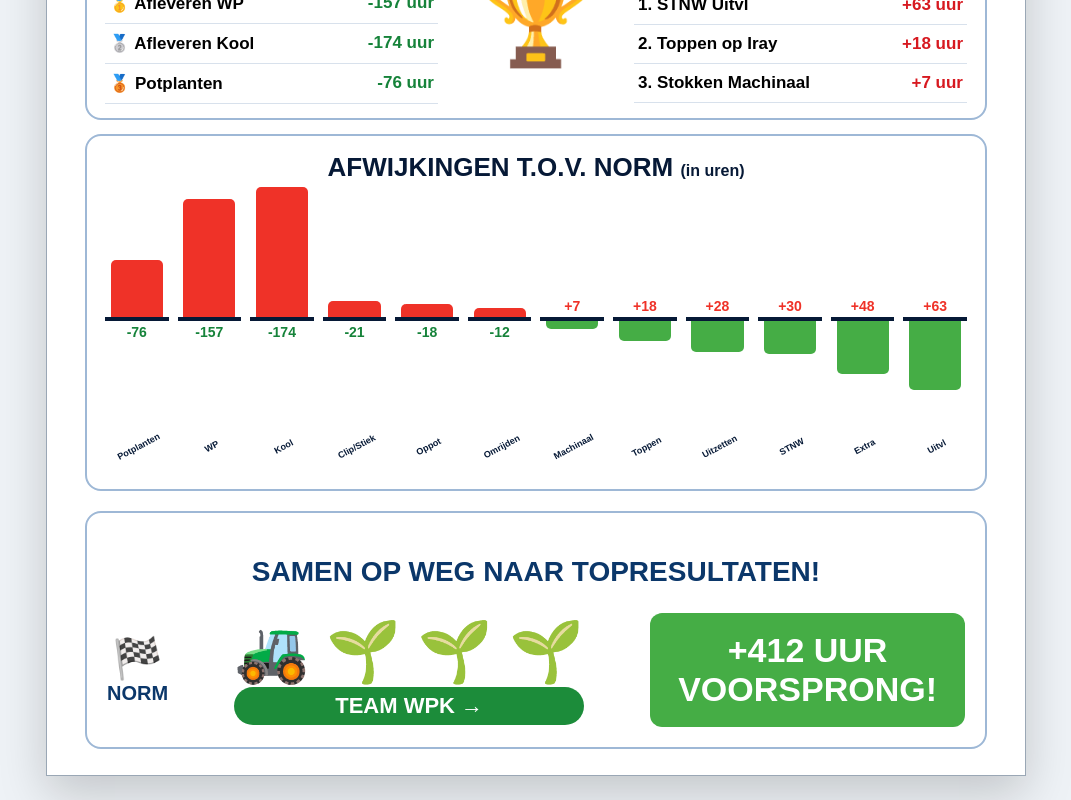
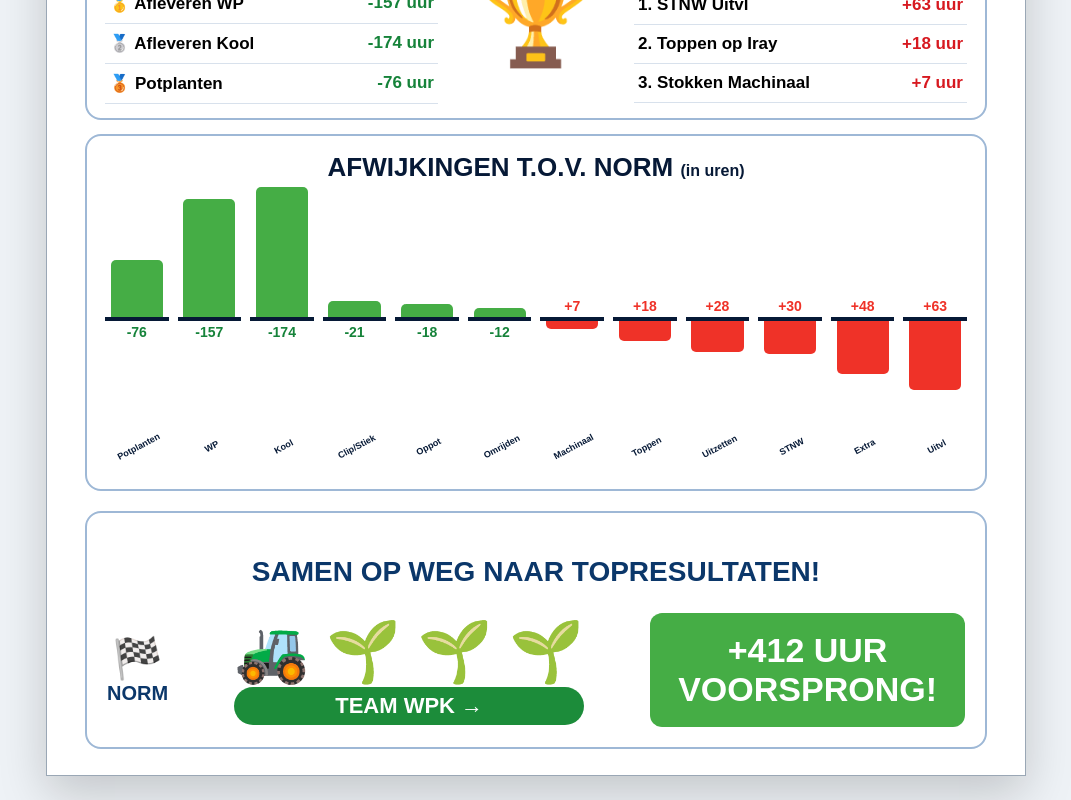
Before and after one commit to infoflorith-dev/wpk-weekprestatie, a React (Vite) app: page / in a window 1280 px wide. Shown: the part 832-1632 px from the top of the page, without its empty margins (104-1175 px from the left). Built offline with nearby package versions, Linux system fonts and the light colour scheme.

Commit message:
Update App.css

```diff
--- a/src/App.css
+++ b/src/App.css
@@ -244,12 +244,12 @@ body {
 }
 
 .split-bar.positive {
-  background: #ef3228;
+  background: #45ad45;
   border-radius: 5px 5px 0 0;
 }
 
 .split-bar.negative {
-  background: #45ad45;
+  background: #ef3228;
   border-radius: 0 0 5px 5px;
 }
 
```
